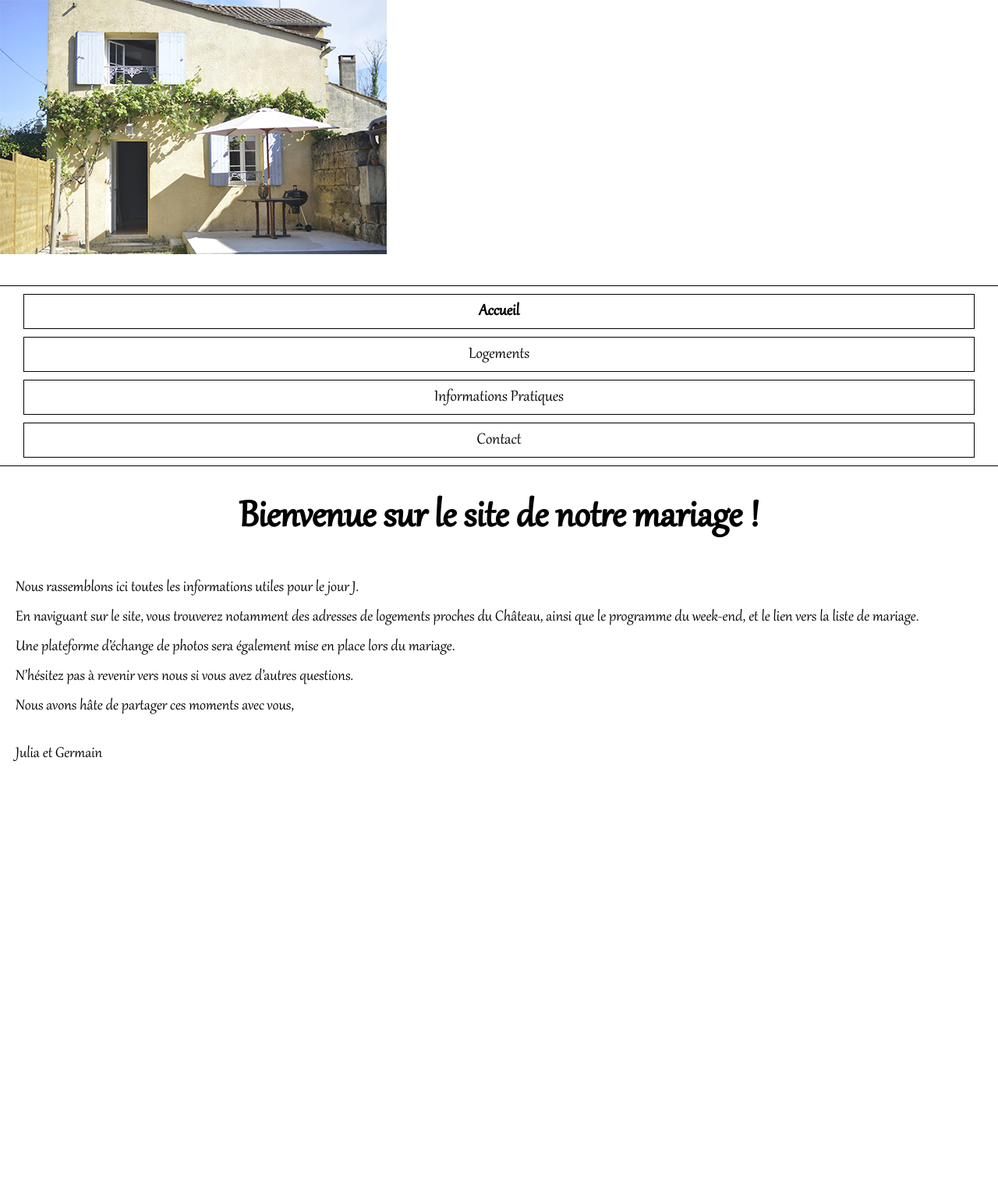
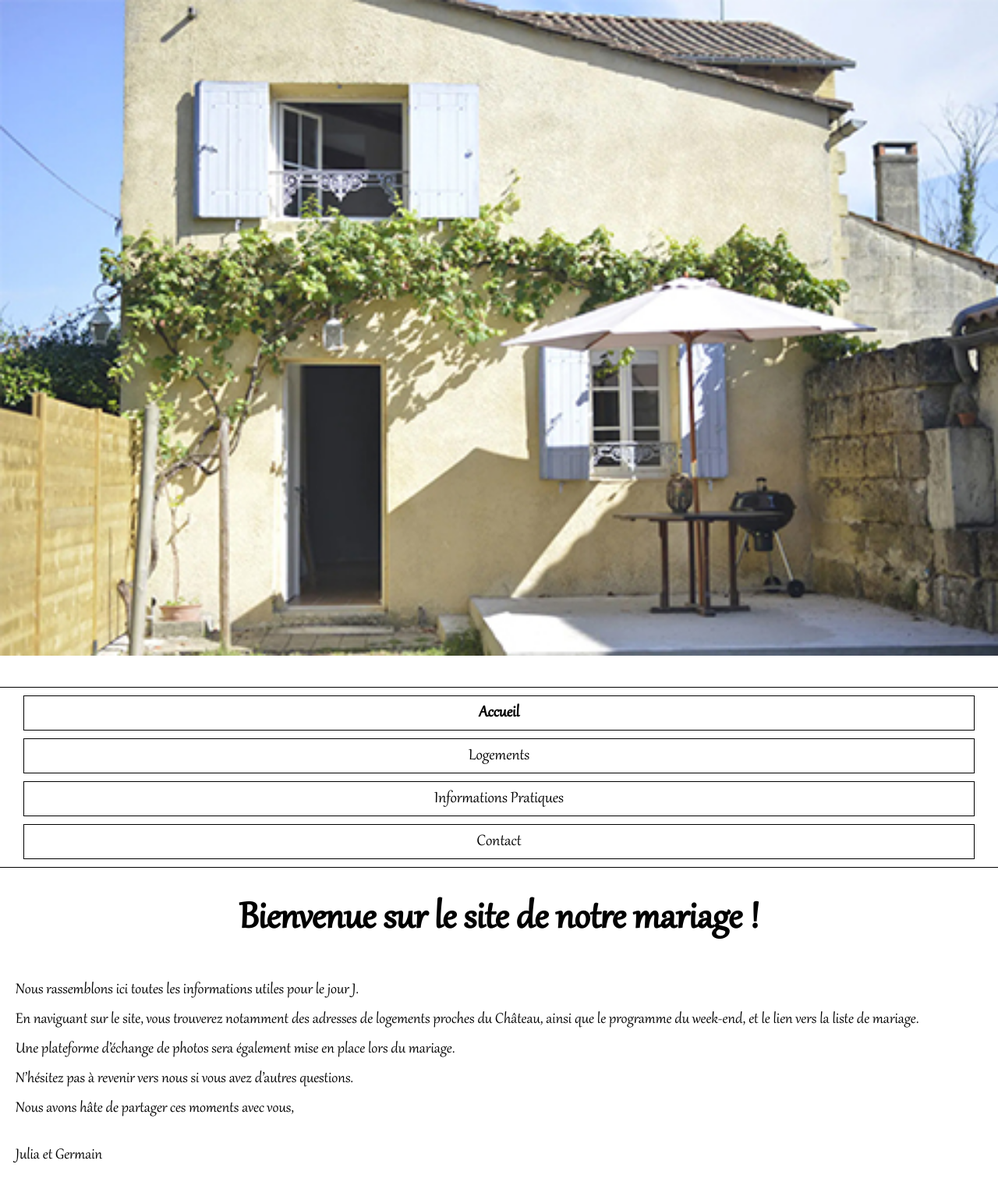
Before and after one commit to Germinal-A/Site-du-Mariage-de-Julia-et-Germain, a Jekyll site: the page built from index.md, in a window 1280 px wide. Shown: the whole page at 78% size. Built offline with Jekyll 4.4.1, drawn with Linux system fonts in a browser that asks for light colours; before the commit the page ends 1028 px from its top, so only the background shows below that.

Commit message:
Update default.html

```diff
--- a/_layouts/default.html
+++ b/_layouts/default.html
@@ -11,7 +11,7 @@
   <div id="page">
     <header>
       <img src="/assets/Banette.jpg" class="large">
-      <img src="/assets/Lauriane.jpg" class="small">
+      <img src="/assets/Lauriane.jpg" class="small" width="100%">
     </header>
     <nav>
       <ul>
```
